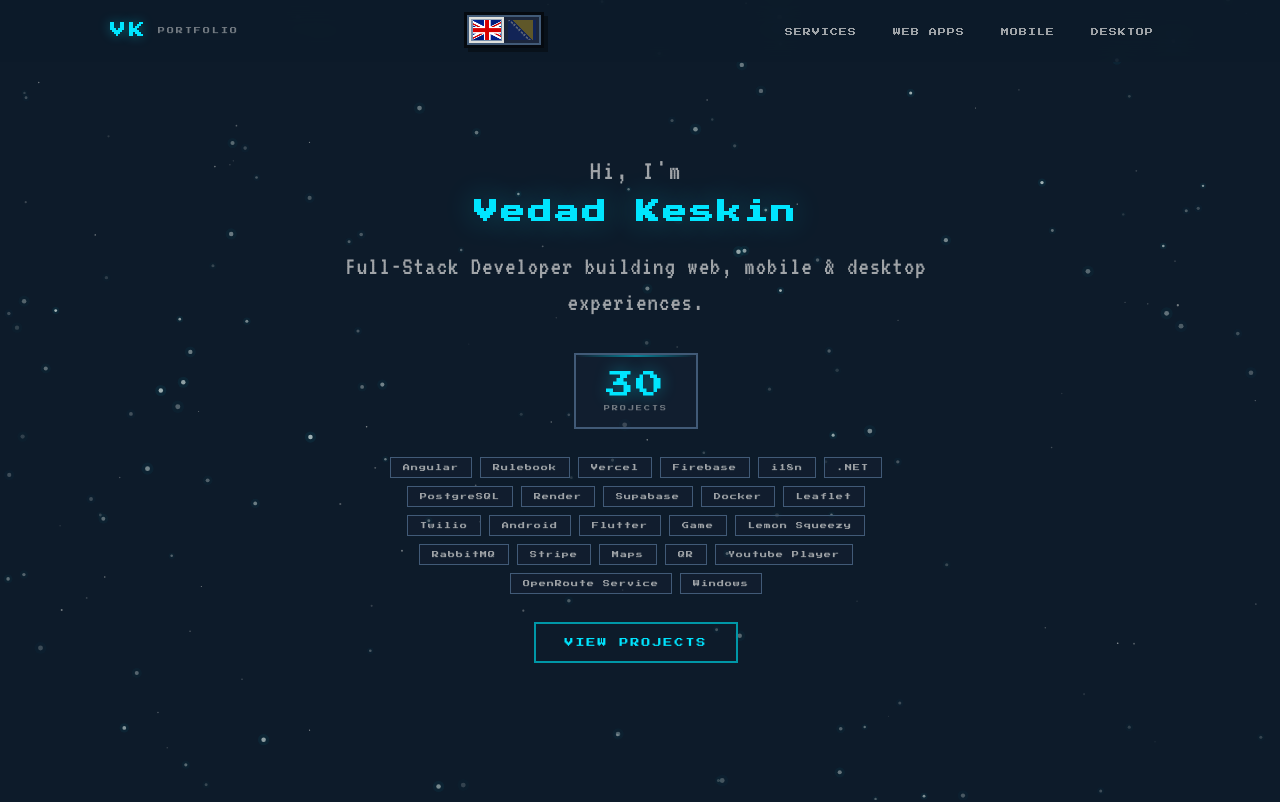
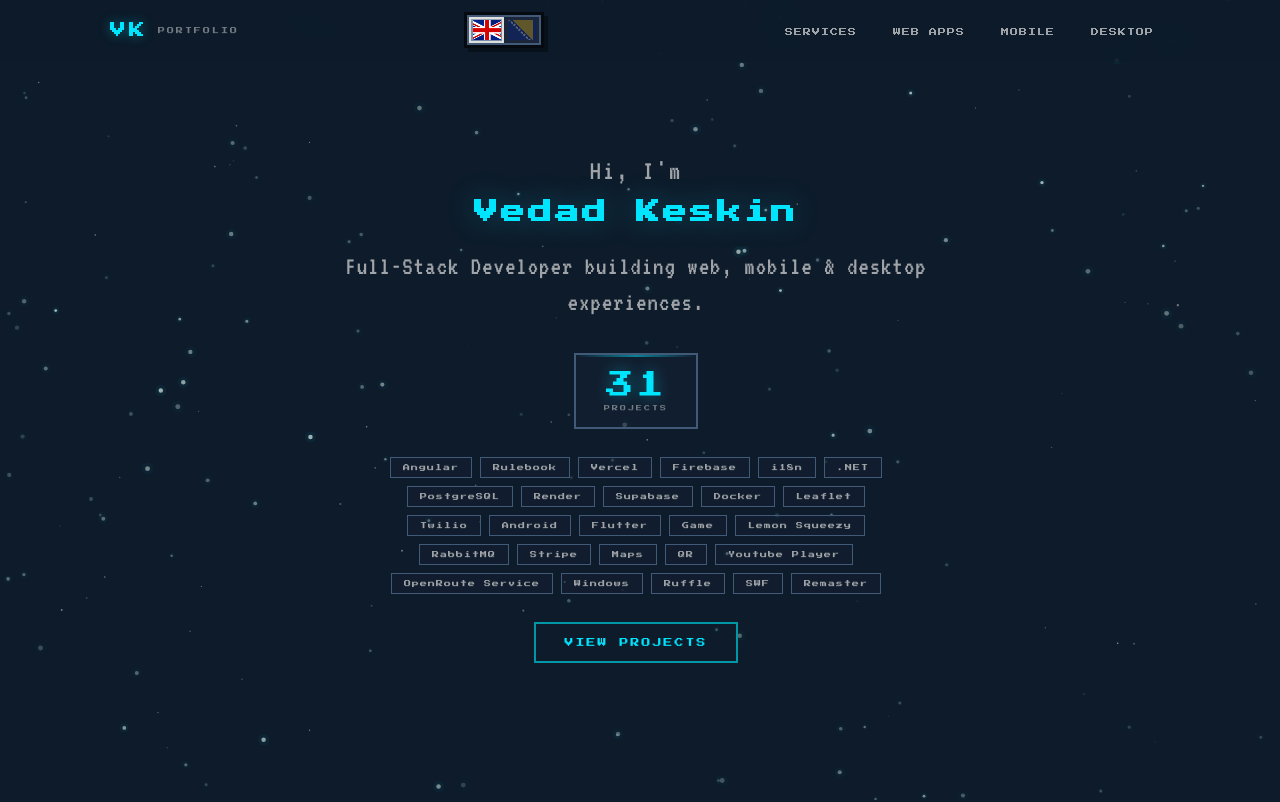
Before and after one commit to vedad-keskin/portfolio, an Angular app: page / in a window 1280 px wide. Shown: the top 802 px of the page. Built offline with nearby package versions, Linux system fonts and the light colour scheme.

Commit message:
Add Sports Heads FC Remastered app
Adds a new desktop app entry for Sports Heads FC Remastered, including its release download link, logo asset, and localized description text in English and Bosnian.

```diff
--- a/src/app/core/data/desktop-apps.data.ts
+++ b/src/app/core/data/desktop-apps.data.ts
@@ -100,4 +100,14 @@ export const DESKTOP_APPS: Project[] = [
         backendUrl: 'https://iron-vault.onrender.com',
         category: 'desktop',
     },
+    {
+        id: 'shfc-remastered',
+        name: 'Sports Heads FC Remastered',
+        descriptionKey: 'shfc_remastered_desc',
+        logoPath: 'assets/shfc-remastered.png',
+        url: 'https://github.com/vedad-keskin/app-releases/releases/download/shfc-remastered/SportsHeadsRemastered-Portable.zip',
+        downloadUrl: 'https://github.com/vedad-keskin/app-releases/releases/download/shfc-remastered/SportsHeadsRemastered-Portable.zip',
+        tags: ['Windows', 'Ruffle', 'Game', 'SWF', 'Remaster'],
+        category: 'desktop',
+    },
 ];
--- a/src/app/shared/language/translations.ts
+++ b/src/app/shared/language/translations.ts
@@ -29,6 +29,7 @@ export type TranslationKey =
     | 'cinevibe_app_desc' | 'cinevibe_admin_desc'
     | 'manifest_app_desc' | 'manifest_admin_desc'
     | 'calltaxi_app_desc' | 'calltaxi_driver_app_desc' | 'calltaxi_admin_desc'
+    | 'shfc_remastered_desc'
     // Download
     | 'download_btn_apk' | 'download_btn_exe'
     // Detail page
@@ -103,6 +104,7 @@ export const EN: Record<TranslationKey, string> = {
     calltaxi_app_desc: 'A taxi reservation app for users to book rides, track routes, and estimate arrival times.',
     calltaxi_driver_app_desc: 'A dedicated app for taxi drivers to receive ride requests, manage their status, and navigate to customers.',
     calltaxi_admin_desc: 'A desktop administrative application to manage taxi operations, oversee drivers, and monitor rides.',
+    shfc_remastered_desc: 'A 60 FPS remaster of the classic Sports Heads Football Flash game — play head-to-head soccer with oversized player heads, powered by Ruffle.',
     download_btn_apk: 'DOWNLOAD APK',
     download_btn_exe: 'DOWNLOAD EXE',
 
@@ -184,6 +186,7 @@ export const BS: Record<TranslationKey, string> = {
     calltaxi_app_desc: 'Aplikacija za rezervaciju taksija za korisnike za naručivanje vožnji, praćenje ruta i procjenu vremena dolaska.',
     calltaxi_driver_app_desc: 'Namjenska aplikacija za taksiste za primanje zahtjeva za vožnju, upravljanje statusom i navigaciju do klijenata.',
     calltaxi_admin_desc: 'Desktop administrativna aplikacija za upravljanje taksi operacijama, nadzor vozača i praćenje vožnji.',
+    shfc_remastered_desc: '60 FPS remaster klasične Sports Heads Football Flash igre — igrate fudbal glavama u dvoboju, podržano uz Ruffle .',
     download_btn_apk: 'PREUZMI APK',
     download_btn_exe: 'PREUZMI EXE',
 
```
Also changed, not shown: public/assets/shfc-remastered.png (added).
